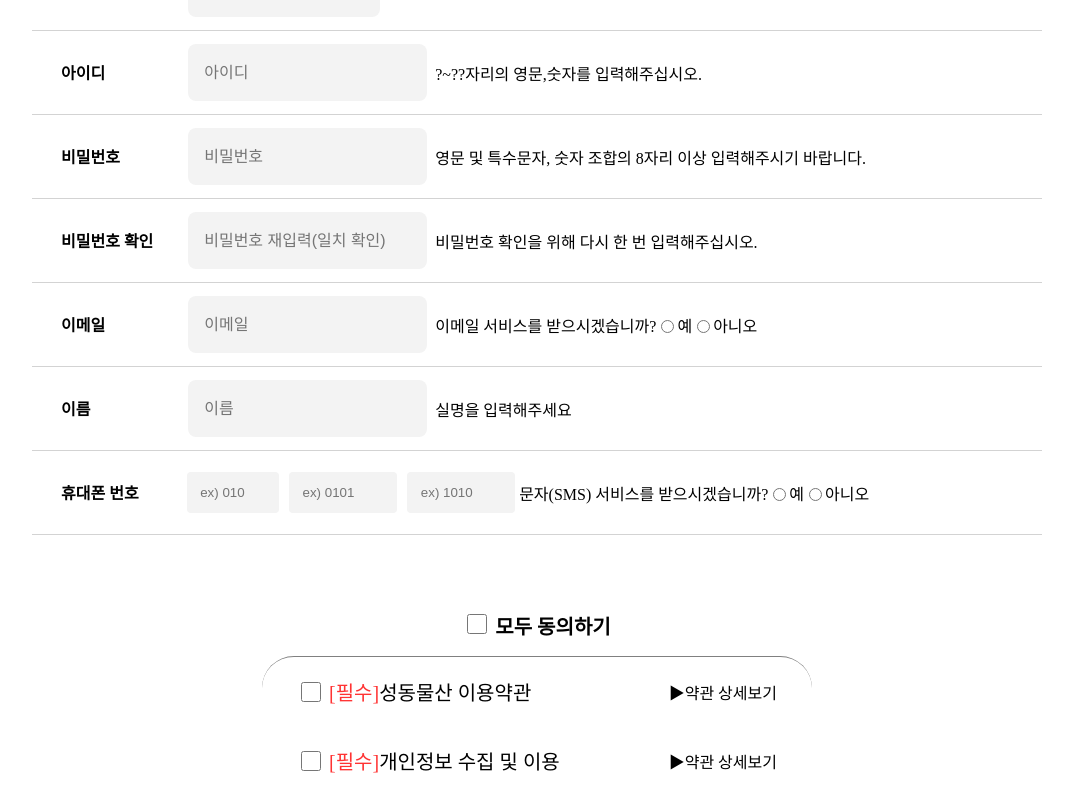
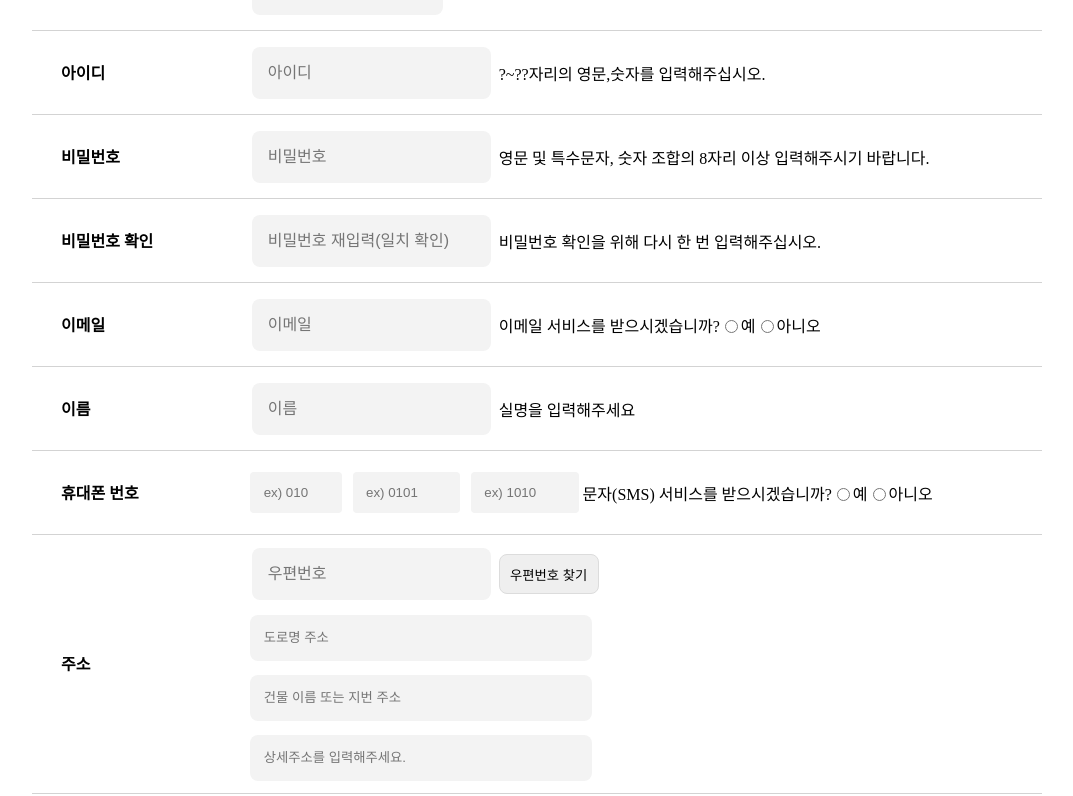
Before and after one commit to DevSe-project/Sungdong-FrontEnd, a React (Create React App) app: page /join in a window 1280 px wide. Shown: the part 265-1061 px from the top of the page, without its empty margins (103-1176 px from the left). Built offline with nearby package versions, Linux system fonts and the light colour scheme; a web font is replaced by a local one.

Commit message:
회원가입 정보입력란 주소찾기API삽입

```diff
--- a/src/component/AboutHeader/TopBanner.js
+++ b/src/component/AboutHeader/TopBanner.js
@@ -75,7 +75,7 @@ export function TopBanner () {
     <div className={styles.top_container}>
       <div className={styles.top_nav}>
         {/* 로고 */}
-        <img className={styles.image} onClick={() => window.location.reload()} src={logo} alt="로고" height='80px'/>
+        <img className={styles.image} onClick={() => navigate('/')} src={logo} alt="로고" height='80px'/>
         {/* 서치바 */}
         <SearchBar/>
         {/* 메뉴 loop */}
--- a/src/component/AboutLogin/CorporateMembers.js
+++ b/src/component/AboutLogin/CorporateMembers.js
@@ -1,7 +1,6 @@
-import { useState } from "react";
 import styles from './RelativeJoin.module.css';
 
-export default function CorporateMember() {
+export default function CorporateMember({address1, openPopup, setAddress1}) {
 
 
     return (
@@ -9,7 +8,12 @@ export default function CorporateMember() {
             {/* 회원정보 입력란 */}
             <ul className={styles.inputWrap}>
 
-                <div className={styles.indivisualMembers}>기업정보</div>
+                <div className={styles.indivisualMembers}>
+                    기업정보
+                    <span className={styles.info}>
+                        기업회원은 승인 후 가입이 완료됩니다.
+                    </span>
+                </div>
 
                 {/* 기업명 */}
                 <li className={styles.inputContainer}>
@@ -61,41 +65,75 @@ export default function CorporateMember() {
                         <input
                             className={styles.phoneNum}
                             type='text'
-                            placeholder={'ex) 0101'}
+                            placeholder={'ex) 1234'}
                             maxLength="4"
                             size="8"
                         />
                         <input
                             className={styles.phoneNum}
                             type='text'
-                            placeholder={'ex) 1010'}
+                            placeholder={'ex) 5678'}
                             maxLength="4"
                             size="8"
                         />
                         <div className={styles.notification}>
                             <strong>문자(SMS) 서비스를 받으시겠습니까?</strong>
                             <div className={styles.YesNo}>
-                                <input type="radio" name="CEO_SMS" id="CEO_SMS_Y"/><label for="CEO_SMS_Y">예</label>
+                                <input type="radio" name="CEO_SMS" id="CEO_SMS_Y" /><label for="CEO_SMS_Y">예</label>
                             </div>
                             <div className={styles.YesNo}>
-                                <input type="radio" name="CEO_SMS" id="CEO_SMS_N"/><label for="CEO_SMS_N">아니오</label>
+                                <input type="radio" name="CEO_SMS" id="CEO_SMS_N" /><label for="CEO_SMS_N">아니오</label>
                             </div>
                         </div>
                     </div>
                 </li>
 
-                {/* 업체주소 */}
-                <li className={styles.inputContainer}>
-                    <div className={styles.left}>업체주소</div>
-                    <div className={styles.right}>
-                        <input
-                            className={styles.isInput}
-                            type='text'
-                            placeholder={''}
-                        />
+                {/* 업체주소 찾기 */}
+                <li>
+                    <div className={styles.inputContainer}>
+                        <div className={styles.left}>주소</div>
+                        <div className={styles.right}>
+                            <div className={styles.rightInnerContainer}>
+                                <div className={styles.searchAddress}>
+                                    <input
+                                        className={styles.isInput}
+                                        type="text" value={address1 && address1.zonecode}
+                                        placeholder="우편번호"
+                                        readOnly
+                                    />
+                                    <input
+                                        className={styles.searchButton}
+                                        type="button"
+                                        onClick={() => {
+                                            openPopup(setAddress1);
+                                        }}
+                                        value="우편번호 찾기"
+                                    />
+                                </div>
+                                <div className={styles.inputAddress}>
+                                    <input
+                                        className={styles.loadname}
+                                        type="text"
+                                        value={address1 && address1.roadAddress}
+                                        placeholder="도로명 주소"
+                                        readOnly
+                                    />
+                                    <input
+                                        className={styles.buildingname}
+                                        type="text"
+                                        value={address1 && address1.buildingName ? `(${address1.bname}, ${address1.buildingName})` : address1 && `(${address1.bname}, ${address1.jibunAddress})`} placeholder="건물 이름 또는 지번 주소"
+                                        readOnly
+                                    />
+                                    <input
+                                        className={styles.detailAddress}
+                                        type="text"
+                                        placeholder="상세주소를 입력해주세요."
+                                    />
+                                </div>
+                            </div>
+                        </div>
                     </div>
                 </li>
-
             </ul>
         </div>
     )
--- a/src/component/AboutLogin/IndivisualMembers.js
+++ b/src/component/AboutLogin/IndivisualMembers.js
@@ -13,7 +13,9 @@ export default function IndivisualMembers() {
             confirmPassword: null,
             email: null,
             name: null,
-            phoneNumber: null,
+            phoneNumber1: null,
+            phoneNumber2: null,
+            phoneNumber3: null,
             deliveryAddress: { postnum: null, address: null },
         },
     ])
@@ -57,14 +59,43 @@ export default function IndivisualMembers() {
             name: newName
         }));
     };
-    let handlePhoneNumber = (e) => { //전화번호
+    let handlePhoneNumber1 = (e) => { //전화번호
         const newPhoneNumber = e.target.value;
         setInputData(prevData => ({
             ...prevData,
-            phoneNumber: newPhoneNumber
+            phoneNumber1: newPhoneNumber
         }));
     };
-    // 배달주소가 들어가야 함
+    let handlePhoneNumber2 = (e) => { //전화번호
+        const newPhoneNumber = e.target.value;
+        setInputData(prevData => ({
+            ...prevData,
+            phoneNumber2: newPhoneNumber
+        }));
+    };
+    let handlePhoneNumber3 = (e) => { //전화번호
+        const newPhoneNumber = e.target.value;
+        setInputData(prevData => ({
+            ...prevData,
+            phoneNumber3: newPhoneNumber
+        }));
+    };
+
+    // 주소입력 API
+    const [address1, setAddress1] = useState("");
+
+    const openPopup = (setAddress) => {
+        const script = document.createElement('script');
+        script.src = 'https://t1.daumcdn.net/mapjsapi/bundle/postcode/prod/postcode.v2.js';
+        script.onload = () => {
+            new window.daum.Postcode({
+                oncomplete: (data) => {
+                    setAddress(data);
+                }
+            }).open();
+        }
+        document.body.appendChild(script);
+    }
 
     let confirmPassword = inputData.password === inputData.confirmPassword; //data 일치유무 체크
 
@@ -157,7 +188,7 @@ export default function IndivisualMembers() {
                             <strong>이메일 서비스를 받으시겠습니까?</strong>
                             <div className={styles.YesNo}>
                                 <input type="radio" name="email" id="email_Y" /><label for="email_Y">예</label>
-                                </div>
+                            </div>
                             <div className={styles.YesNo}>
                                 <input type="radio" name="email" id="email_N" /><label for="email_N">아니오</label>
                             </div>
@@ -189,6 +220,7 @@ export default function IndivisualMembers() {
                             placeholder={'ex) 010'}
                             maxLength="3"
                             size="6"
+                            onChange={handlePhoneNumber1}
                         />
                         <input
                             className={styles.phoneNum}
@@ -196,6 +228,7 @@ export default function IndivisualMembers() {
                             placeholder={'ex) 0101'}
                             maxLength="4"
                             size="8"
+                            onChange={handlePhoneNumber2}
                         />
                         <input
                             className={styles.phoneNum}
@@ -203,28 +236,72 @@ export default function IndivisualMembers() {
                             placeholder={'ex) 1010'}
                             maxLength="4"
                             size="8"
+                            onChange={handlePhoneNumber3}
                         />
                         <div className={styles.notification}>
+                            {/* 추후  */}
                             <strong>문자(SMS) 서비스를 받으시겠습니까?</strong>
                             <div className={styles.YesNo}>
                                 <input type="radio" name="SMS" id="SMS_Y" /><label for="SMS_Y">예</label>
-                                </div>
+                            </div>
                             <div className={styles.YesNo}>
-                                <input type="radio" name="SMS" id="SMS_N"/><label for="SMS_N">아니오</label>
+                                <input type="radio" name="SMS" id="SMS_N" /><label for="SMS_N">아니오</label>
                             </div>
                         </div>
                     </div>
                 </li>
-
-                {/* 인증 요청- 누르면 하단에 인증번호 입력란이 나타나고 타이머 표시 */}
-                <li
-                    className={styles.requestSecurityNumberContainer}>
-                    <div></div>
-                </li>
+                {/* 우편번호 찾기 - 개인회원일 때만 보이도록 */}
+                {memberType ? null :
+                    <li> {/* 개인회원일 떄 보이는 우편번호찾기API */}
+                        <div className={styles.inputContainer}>
+                            <div className={styles.left}>주소</div>
+                            <div className={styles.right}>
+                                <div className={styles.rightInnerContainer}>
+                                    <div className={styles.searchAddress}>
+                                        <input
+                                            className={styles.isInput}
+                                            type="text" value={address1 && address1.zonecode}
+                                            placeholder="우편번호"
+                                            readOnly
+                                        />
+                                        <input
+                                            className={styles.searchButton}
+                                            type="button"
+                                            onClick={() => {
+                                                openPopup(setAddress1);
+                                            }}
+                                            value="우편번호 찾기"
+                                        />
+                                    </div>
+                                    <div className={styles.inputAddress}>
+                                        <input
+                                            className={styles.loadname}
+                                            type="text"
+                                            value={address1 && address1.roadAddress}
+                                            placeholder="도로명 주소"
+                                            readOnly
+                                        />
+                                        <input
+                                            className={styles.buildingname}
+                                            type="text"
+                                            value={address1 && address1.buildingName ? `(${address1.bname}, ${address1.buildingName})` : address1 && `(${address1.bname}, ${address1.jibunAddress})`} placeholder="건물 이름 또는 지번 주소"
+                                            readOnly
+                                        />
+                                        <input
+                                            className={styles.detailAddress}
+                                            type="text"
+                                            placeholder="상세주소를 입력해주세요."
+                                        />
+                                    </div>
+                                </div>
+                            </div>
+                        </div>
+                    </li>
+                    }
             </ul>
             <br /> <br />
             {/* 회원구분 체크에 따라 기업회원 가입정보창을 보여줄지 말지 */}
-            {memberType ? <CorporateMember /> : null}
+            {memberType ? <CorporateMember inputData={inputData} setInputData={setInputData} address1={address1} setAddress1={setAddress1} openPopup={openPopup} /> : null}
         </div>
     )
 }
--- a/src/component/AboutLogin/Join.js
+++ b/src/component/AboutLogin/Join.js
@@ -127,11 +127,11 @@ export default function Join() {
 
             {/* moveContainer */}
             <div className={styles.moveContainer}>
-                {/* no signUp */}
+                {/* 취소 */}
                 <div className={styles.back} onClick={() => { navigate('/login') }}>
                     취소
                 </div>
-                {/* signUp */}
+                {/* 가입하기 */}
                 <div
                     className={`${styles.sign_up} ${!areAllRequiredChecked() && styles.disabled}`}
                     onClick={signUp_checkCondition}
--- a/src/component/AboutLogin/RelativeJoin.module.css
+++ b/src/component/AboutLogin/RelativeJoin.module.css
@@ -27,6 +27,12 @@ label {
     text-align: left;
     font-weight: bold;
     font-size: 18px;
+}
+
+.info {
+    font-size: 15px;
+    color: green;
+    padding-left: 10px;
 }
 
 .typeMember {
@@ -59,7 +65,8 @@ label {
 
 .right {
     display: flex;
-    flex: 9;
+    flex-direction: row;
+    flex: 5;
 }
 
 .isInput {
@@ -70,7 +77,7 @@ label {
     border: none;
     border-radius: 1dvb;
     background-color: #F3F3F3;
-    height: 25px;
+    height: 20px;
     font-size: 16px;
 }
 
@@ -79,11 +86,13 @@ label {
     text-align: left;
     display: flex;
     align-items: center;
+    flex: 4;
 }
 
 .YesNo {
     text-align: left;
     display: flex;
+    flex-direction: col;
     align-items: center;
 }
 
@@ -96,6 +105,42 @@ label {
     padding: 1em;
 }
 
+.searchAddressContainer {
+    display: flex;
+    flex-direction: column;
+    justify-content: left;
+}
+
+.searchAddress {
+    display: flex;
+    align-items: center;
+}
+
+.searchButton {
+    width: 100px;
+    height: 40px;
+    border: 1px solid gainsboro;
+    border-radius: 1dvb;
+    cursor: pointer;
+}
+
+.inputAddress {
+    display: flex;
+    flex-direction: column;
+}
+
+.loadname,
+.buildingname,
+.detailAddress {
+    display: flex;
+    align-items: center;
+    margin: 0.5em;
+    padding: 1em;
+    border: none;
+    border-radius: 1dvb;
+    background-color: #F3F3F3;
+    height: 20px;
+}
 
 .errorMessage {
     color: #FF3333;
```
